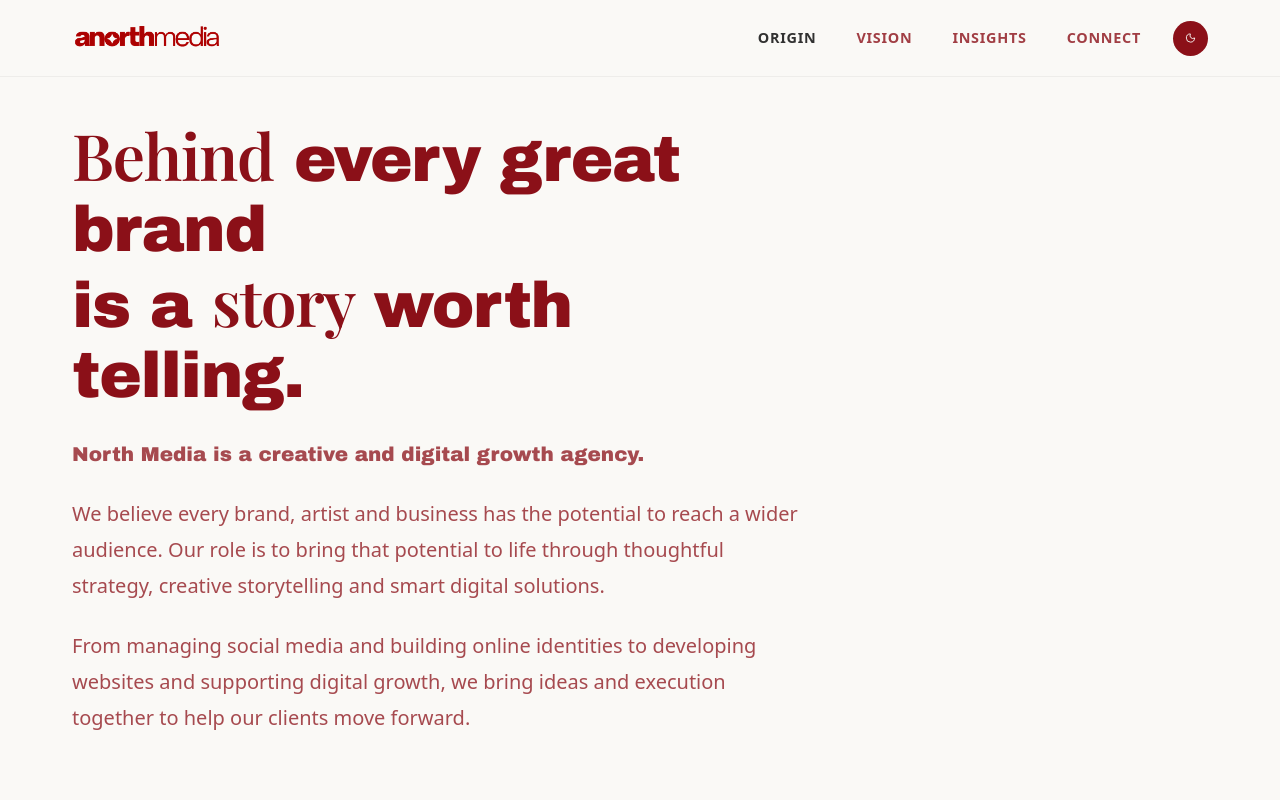
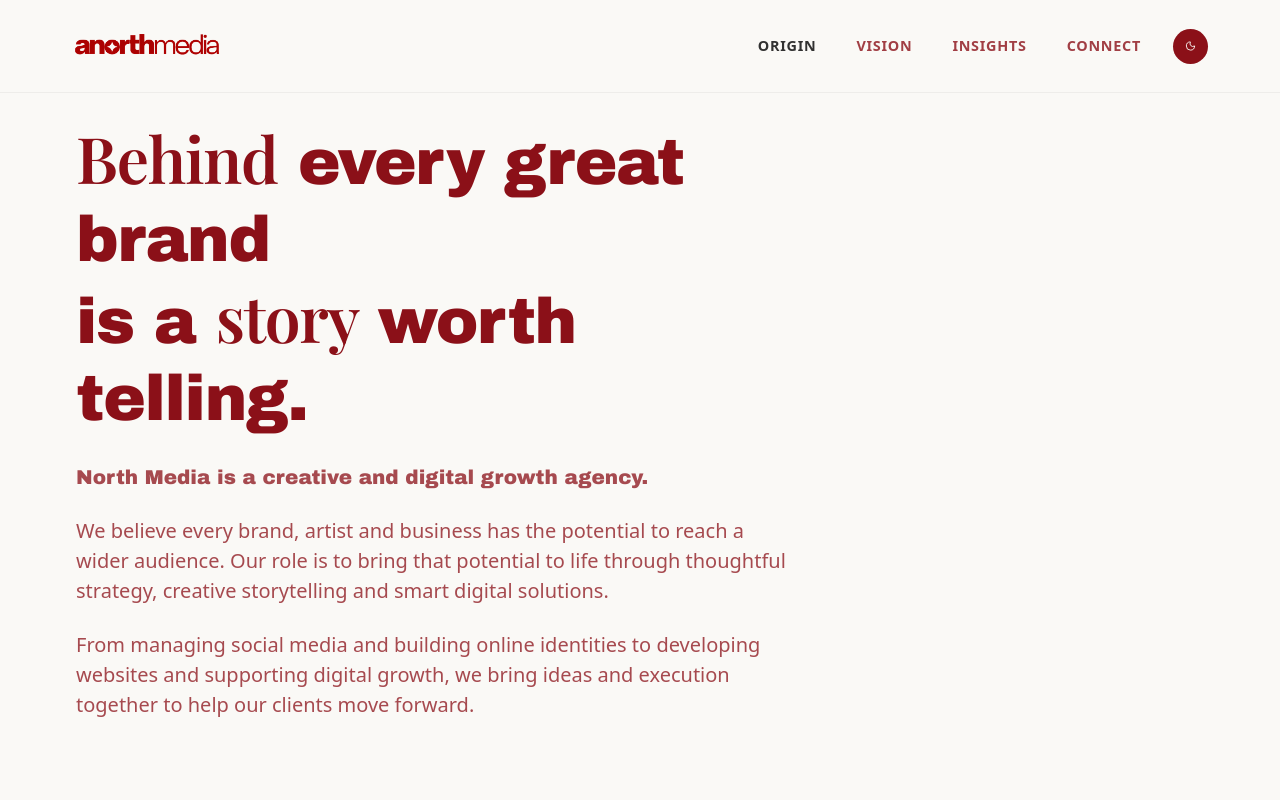
Before and after one commit to prabhat6780-spec/anorthmedia, a React (Vite) app: page /explore in a window 1280 px wide. Shown: the top 800 px of the page. Built offline with nearby package versions, Linux system fonts and the light colour scheme; a web font is replaced by a local one.

Commit message:
Updated website design4

```diff
--- a/src/components/About.jsx
+++ b/src/components/About.jsx
@@ -2,23 +2,24 @@ import { motion } from 'framer-motion';
 
 export default function About() {
   return (
-    <section id="about" className="container d-flex align-items-center" style={{ minHeight: 'clamp(70vh, 100vh, 1080px)', paddingTop: '120px', paddingBottom: '120px' }}>
+    <section id="about" className="container d-flex align-items-center" style={{ minHeight: 'clamp(70vh, 100vh, 1080px)', paddingTop: 'clamp(80px, 15vh, 120px)', paddingBottom: 'clamp(40px, 10vh, 120px)' }}>
       <motion.div initial={{ opacity: 0, y: 30 }} whileInView={{ opacity: 1, y: 0 }} viewport={{ once: true }} transition={{ duration: 0.8 }} className="row w-100">
-        <div className="col-12 col-md-10 col-lg-8">
-          <h2 className="mb-4" style={{ fontFamily: "'Helvetica Now Display ExtraBold', 'Arial Black', sans-serif", fontWeight: 900, lineHeight: 1.1, letterSpacing: '-0.02em', fontSize: 'clamp(1.8rem, 5vw, 4rem)' }}>
+        <div className="col-12 col-md-10 col-lg-8 px-4 px-md-3">
+          <h2 className="mb-3 mb-md-4" style={{ fontFamily: "'Helvetica Now Display ExtraBold', 'Arial Black', sans-serif", fontWeight: 900, lineHeight: 'clamp(1.05, 3vw, 1.1)', letterSpacing: '-0.02em', fontSize: 'clamp(2rem, 9vw, 4rem)' }}>
             <span style={{ fontFamily: "'Playfair Display', serif", fontStyle: 'italic', fontWeight: 600, letterSpacing: '-0.02em', paddingRight: '0.1em' }}>Behind </span>
-            every great brand<br />is a
+            every great brand<br className="d-none d-md-block" />
+            <span className="d-inline d-md-none"> </span>is a
             <span style={{ fontFamily: "'Playfair Display', serif", fontStyle: 'italic', fontWeight: 600, letterSpacing: '-0.02em', paddingLeft: '0.1em', paddingRight: '0.1em' }}> story </span>
             worth telling.
           </h2>
-          <div className="fs-5 opacity-75" style={{ lineHeight: 1.8 }}>
-            <p className="mb-4">
+          <div className="opacity-75" style={{ lineHeight: 'clamp(1.4, 3vw, 1.8)', fontSize: 'clamp(1rem, 4vw, 1.25rem)' }}>
+            <p className="mb-3 mb-md-4">
               <strong style={{ fontFamily: "'Helvetica Now Display ExtraBold', 'Arial Black', sans-serif", fontWeight: 900 }}>North Media is a creative and digital growth agency.</strong>
             </p>
-            <p className="mb-4">
+            <p className="mb-3 mb-md-4">
               We believe every brand, artist and business has the potential to reach a wider audience. Our role is to bring that potential to life through thoughtful strategy, creative storytelling and smart digital solutions.
             </p>
-            <p>
+            <p className="mb-0">
               From managing social media and building online identities to developing websites and supporting digital growth, we bring ideas and execution together to help our clients move forward.
             </p>
           </div>
--- a/src/components/Navbar.jsx
+++ b/src/components/Navbar.jsx
@@ -37,10 +37,10 @@ export default function Navbar({ theme, toggleTheme }) {
   }, [location]);
 
   return (
-    <nav className={`navbar navbar-expand-lg fixed-top ${scrolled ? 'shadow-sm' : ''}`} style={{ transition: 'all 0.3s ease' }}>
+    <nav className={`navbar navbar-expand-lg fixed-top py-2 py-md-3 ${scrolled ? 'shadow-sm' : ''}`} style={{ transition: 'all 0.3s ease' }}>
       <div className="container flex-wrap flex-md-nowrap align-items-center justify-content-between">
         <Link className="navbar-brand d-flex align-items-center" to="/">
-          <img src={theme === 'dark' ? logoDark : logoLight} alt="Anorthmedia" height="50" className="d-inline-block align-text-top" />
+          <img src={theme === 'dark' ? logoDark : logoLight} alt="Anorthmedia" className="d-inline-block align-text-top" style={{ height: 'clamp(35px, 6vw, 50px)' }} />
         </Link>
 
         {isExplorePage && (
```
